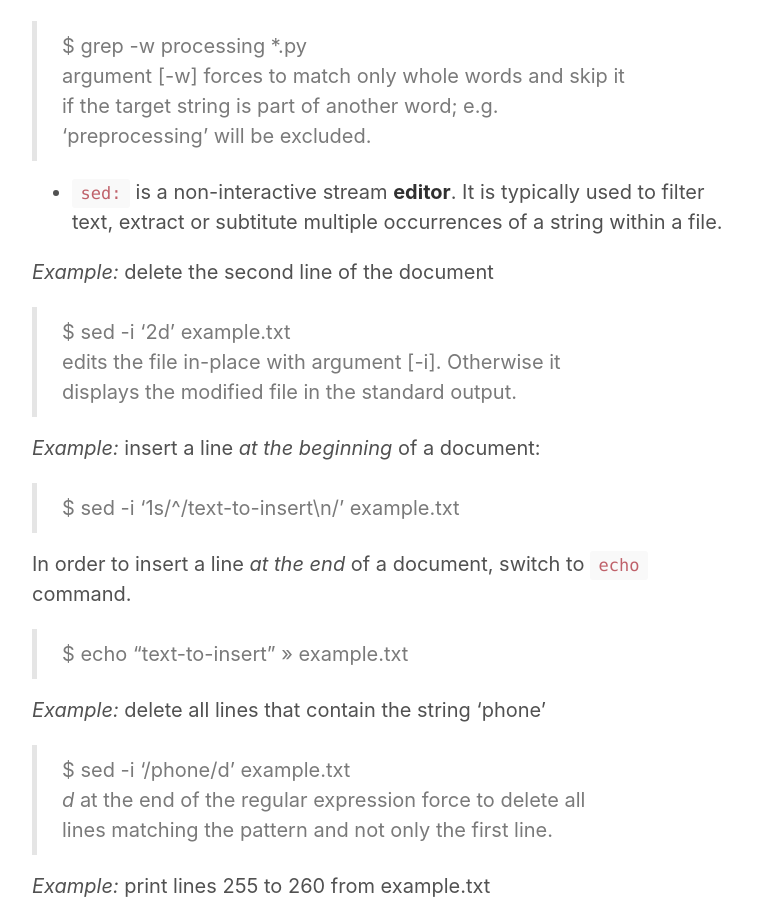
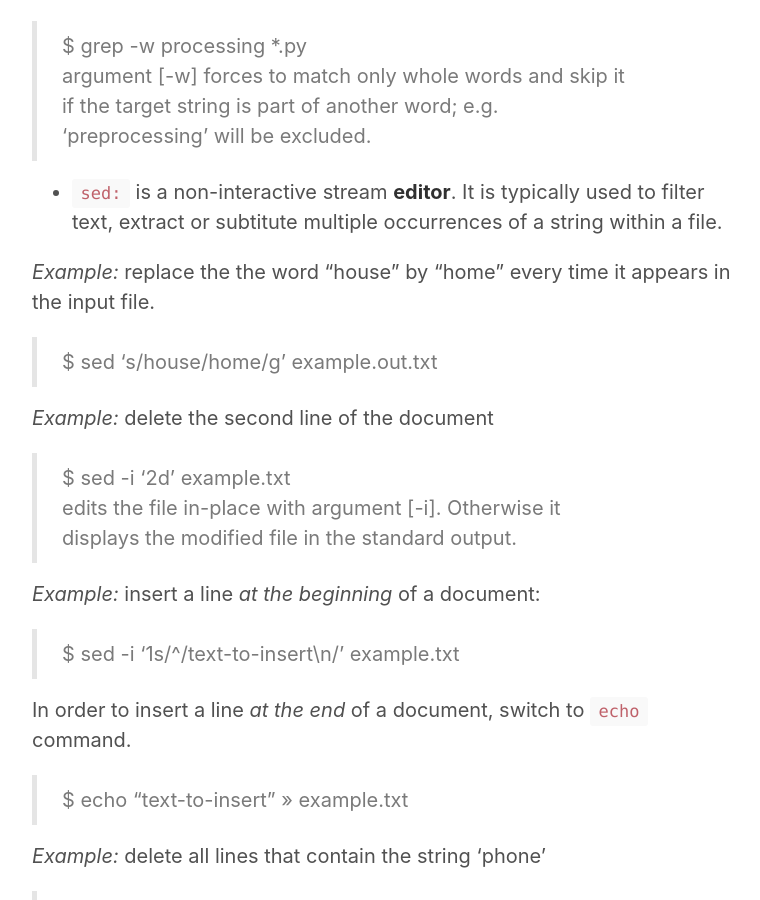
Before and after one commit to lautel/lautel.github.io, a Jekyll site: the page built from _posts/2017-05-02-linux-commands.md, in a window 1280 px wide and 900 px high, scrolled down 1514 px. Shown: the whole window, without its empty margins (258-1018 px from the left). Built offline with Jekyll 4.4.1, drawn with Linux system fonts in a browser that asks for light colours.

Commit message:
Add example

```diff
--- a/_posts/2017-05-02-linux-commands.md
+++ b/_posts/2017-05-02-linux-commands.md
@@ -31,6 +31,9 @@ I work on a CentOS 6 Linux version 2.6.32
 
 - `sed:` is a non-interactive stream **editor**. It is typically used to filter text, extract or subtitute multiple occurrences of a string within a file.
 
+*Example:* replace the the word "house" by "home" every time it appears in the input file.
+> $ sed 's/house/home/g' <example.txt >example.out.txt
+
 *Example:* delete the second line of the document
 > $ sed -i '2d' example.txt <br /> edits the file in-place with argument [-i]. Otherwise it displays the modified file in the standard output.
 
```
